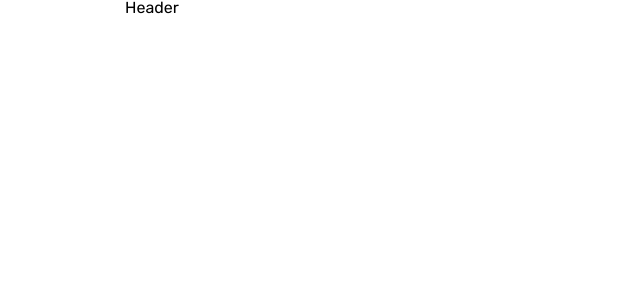
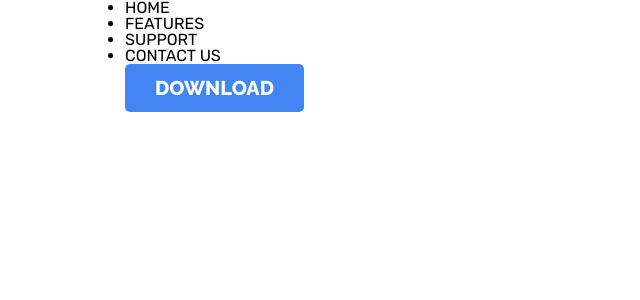
Before and after one commit to 0Ieg/GoCorona, a React (Create React App) app: page / in a window 1280 px wide. Shown: the top 300 px of the page, without its empty margins (0-640 px from the left). Built offline with nearby package versions, Linux system fonts and the light colour scheme.

Commit message:
Creating duplicate elements

```diff
--- a/src/App.css
+++ b/src/App.css
@@ -1,21 +1,40 @@
 *, *::before, *::after {padding: 0; margin: 0; box-sizing: border-box;}
 a {text-decoration: none; color: inherit;}
 html, body {height: 100%; font: 400 16px/1 Rubik, sans-serif;}
+button{ border: 0; }
 
 @font-face {
   font-family: 'Rubik';
-  src: url('../src/bll/fonts/Rubik-Regular.ttf') format('truetype');
+  src: url('./bll/fonts/Rubik-Regular.ttf') format('truetype');
   font-style: normal;
   font-weight: 400;
 }
 @font-face {
   font-family: 'Rubik';
-  src: url('../src/bll/fonts/Rubik-Bold.ttf') format('truetype');
+  src: url('./bll/fonts/Rubik-Bold.ttf') format('truetype');
   font-style: normal;
   font-weight: 700;
+}
+@font-face {
+  font-family: 'Raleway';
+  src: url('./bll/fonts/Raleway-Bold.ttf') format('truetype');
+  font-style: normal;
+  font-weight: 700;
+}
+@font-face {
+  font-family: 'Raleway';
+  src: url('./bll/fonts/Raleway-ExtraBold.ttf') format('truetype');
+  font-style: normal;
+  font-weight: 800;
 }
 [class*=__container]{
   max-width: 1040px;
   padding: 0 5px;
   margin: 0 auto;
 }
+
+:root{
+  --color-blue: #4285F4;
+  --color-red: #EC5863;
+  --color-white: #FCFDFE;
+}
--- a/src/App.tsx
+++ b/src/App.tsx
@@ -1,6 +1,7 @@
 import { FC } from 'react';
 import './App.css'
 import styled from "styled-components";
+import { BrowserRouter as Router } from 'react-router-dom';
 import { Header } from './components/header';
 
 const AppS = styled.div`
@@ -9,8 +10,10 @@ const AppS = styled.div`
 
 export const App:FC = ()=>{
   return (
-    <AppS className='app__container'>
-      <Header/>
-    </AppS>
+    <Router>
+      <AppS className='app__container'>
+        <Header/>
+      </AppS>
+    </Router>
   );
 }
--- /dev/null
+++ b/src/components/button.tsx
@@ -0,0 +1,32 @@
+import { FC } from 'react'
+import { NavLink } from 'react-router-dom';
+import styled from "styled-components";
+
+const ButtonS = styled.button`
+text-transform: uppercase;
+border-radius: 5px;
+transition: background-color 0.3s linear;
+&.color_blue{
+  background-color: var(--color-blue);
+}
+&.color_red{
+  background-color: var(--color-red);
+}
+a{
+  display: block;
+  font: 800 20px Raleway;
+  padding: 12px 30px;
+  color: var(--color-white);
+}
+&:hover{
+  background-color: var(--color-red);
+}
+`
+export const Button:FC<{path:string, color:string}> = (props)=>{
+  const {path, color} = props
+  return(
+    <ButtonS className={color=='blue'?'color_blue':'color_red'}>
+      <NavLink to={path}>{path}</NavLink>
+    </ButtonS>
+  )
+}
--- a/src/components/header.tsx
+++ b/src/components/header.tsx
@@ -1,12 +1,23 @@
 import { FC } from 'react'
+import { NavLink } from 'react-router-dom';
 import styled from "styled-components";
+import { Button } from './button';
 
 const HeaderS = styled.header`
 `
 export const Header:FC = ()=>{
   return(
     <HeaderS>
-      Header
+      <div className="logo"></div>
+      <nav className="menu">
+        <ul className="menu__list">
+          <li className="menu__item"><NavLink to={'home'}>HOME</NavLink></li>
+          <li className="menu__item"><NavLink to={'features'}>FEATURES</NavLink></li>
+          <li className="menu__item"><NavLink to={'support'}>SUPPORT</NavLink></li>
+          <li className="menu__item"><NavLink to={'contact'}>CONTACT US</NavLink></li>
+        </ul>
+      </nav>
+      <Button path='download' color={'blue'}/>
     </HeaderS>
   )
 }
```
Also changed, not shown: src/bll/fonts/Raleway-Bold.ttf (added), src/bll/fonts/Raleway-ExtraBold.ttf (added).
